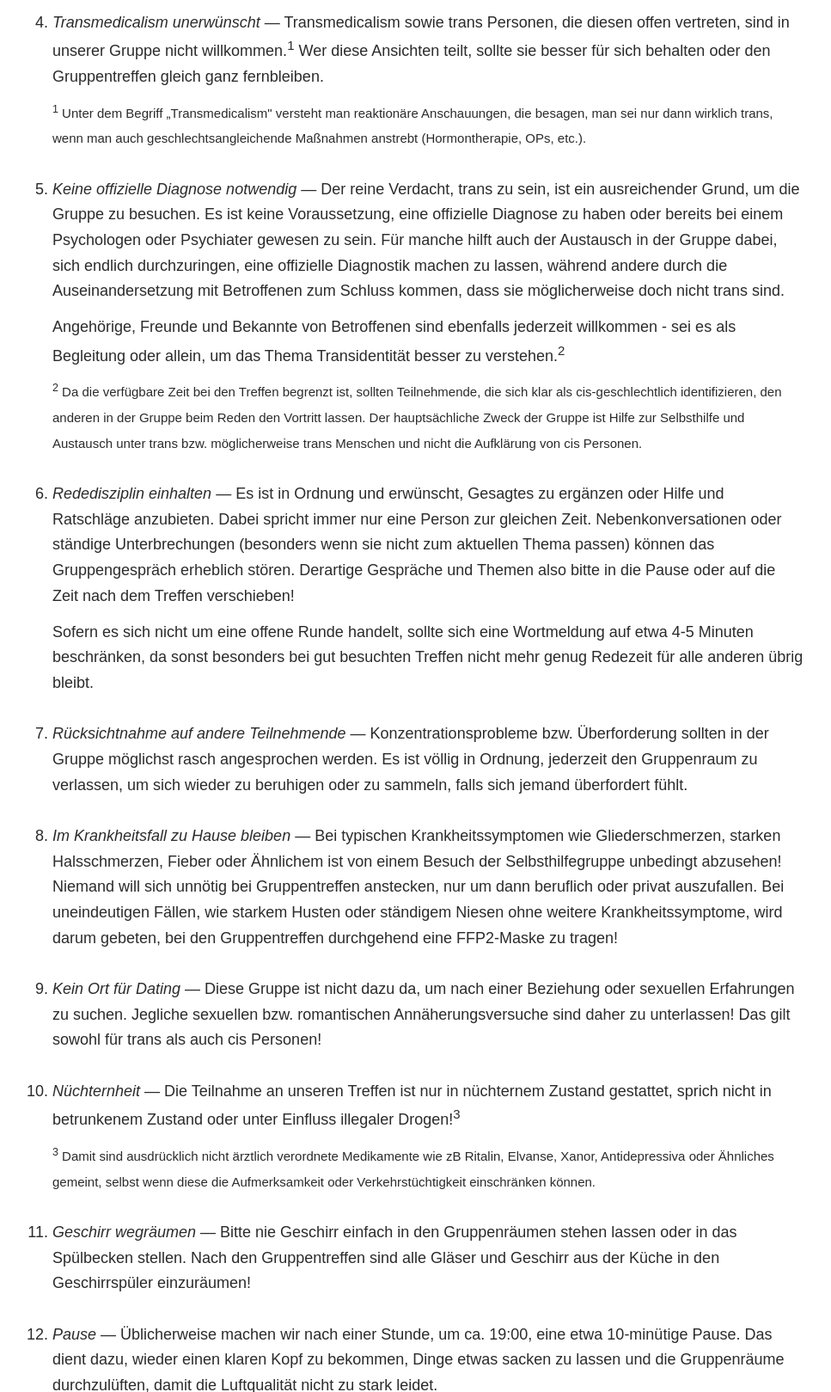
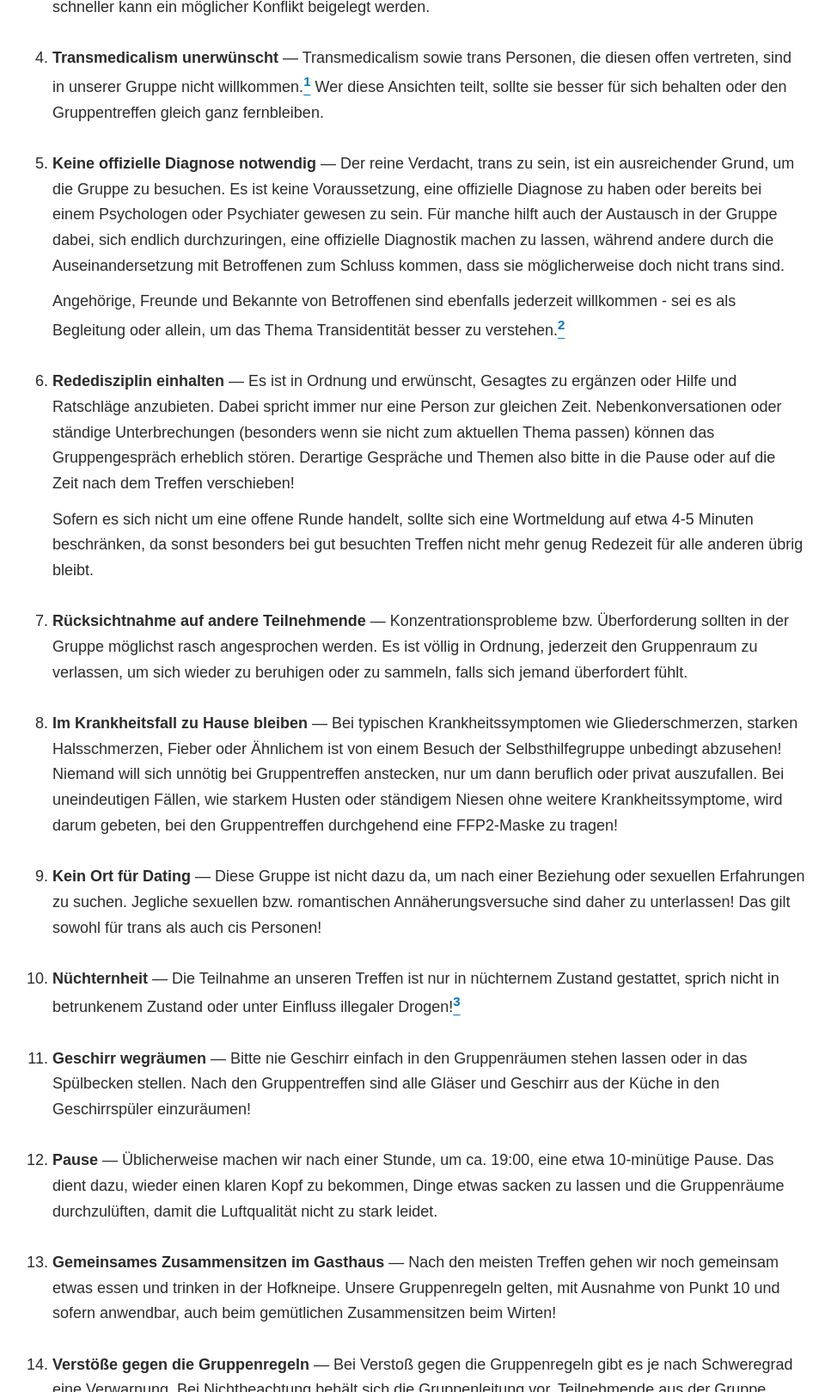
Before and after one commit to transinlinz/transinlinz.github.io, an Eleventy site: page src/code-of-conduct.md in a window 1280 px wide. Shown: the part 1181-2800 px from the top of the page at 86% size, without its empty margins (153-1120 px from the left). Built offline with nearby package versions, Linux system fonts and the light colour scheme; Eleventy itself is replaced by a stand-in of ours; files that its build step writes are made by us from their sources; a web font is replaced by a local one; what @tailwindcss/postcss would draw is missing.

Commit message:
Implement dynamic foot notes in code of conduct

```diff
--- a/src/code-of-conduct.md
+++ b/src/code-of-conduct.md
@@ -17,15 +17,19 @@ _Stand: 30. Dezember 2025_
   ersetzen können.
 </p>
 
-1. <em>Vertraulichkeit in der Gruppe</em> — Alles, was in der Gruppe besprochen wird, bleibt in der
+<br />
+
+<p>
+
+1. <b>Vertraulichkeit in der Gruppe</b> — Alles, was in der Gruppe besprochen wird, bleibt in der
    Gruppe und ist vertraulich zu behandeln!
 
-1. <em>Verantwortung für sich selbst</em> — Üblicherweise gibt es zu Beginn des Treffens eine kleine
+1. <b>Verantwortung für sich selbst</b> — Üblicherweise gibt es zu Beginn des Treffens eine kleine
    Vorstellrunde. Jedes Mitglied übernimmt die Verantwortung für sich selbst und achtet darauf, nur
    so viel von sich preiszugeben, wie man möchte. Einfach nur zuhören zu wollen ist ebenfalls völlig
    in Ordnung.
 
-1. <em>Gegenseitige Achtung und Respekt</em> — Wir begegnen jedem Mitglied in der Gruppe mit Respekt
+1. <b>Gegenseitige Achtung und Respekt</b> — Wir begegnen jedem Mitglied in der Gruppe mit Respekt
    und Achtung. Rassismus, Frauenfeindlichkeit, Behindertenfeindlichkeit, Homophobie, Transphobie
    oder ähnliche diskriminierende Ansichten haben in der Gruppe nichts verloren, auch dann, wenn sie
    nicht direkt gegen andere Teilnehmende gerichtet sind!
@@ -39,15 +43,12 @@ _Stand: 30. Dezember 2025_
    In jeder Gruppe kann es auch zu Unstimmigkeiten kommen. Je rascher darüber gesprochen wird, desto
    schneller kann ein möglicher Konflikt beigelegt werden.
 
-1. <em>Transmedicalism unerwünscht</em> — Transmedicalism sowie trans Personen, die diesen offen
-   vertreten, sind in unserer Gruppe nicht willkommen.<sup>1</sup> Wer diese Ansichten teilt, sollte
-   sie besser für sich behalten oder den Gruppentreffen gleich ganz fernbleiben.
+1. <b>Transmedicalism unerwünscht</b> — Transmedicalism sowie trans Personen, die diesen offen
+   vertreten, sind in unserer Gruppe nicht willkommen.<a href="#fn-1" id="fnref-1"><sup>1</sup></a>
+   Wer diese Ansichten teilt, sollte sie besser für sich behalten oder den Gruppentreffen gleich
+   ganz fernbleiben.
 
-   <small><sup>1</sup> Unter dem Begriff „Transmedicalism" versteht man reaktionäre Anschauungen,
-   die besagen, man sei nur dann wirklich trans, wenn man auch geschlechtsangleichende Maßnahmen
-   anstrebt (Hormontherapie, OPs, etc.).</small>
-
-1. <em>Keine offizielle Diagnose notwendig</em> — Der reine Verdacht, trans zu sein, ist ein
+1. <b>Keine offizielle Diagnose notwendig</b> — Der reine Verdacht, trans zu sein, ist ein
    ausreichender Grund, um die Gruppe zu besuchen. Es ist keine Voraussetzung, eine offizielle
    Diagnose zu haben oder bereits bei einem Psychologen oder Psychiater gewesen zu sein. Für manche
    hilft auch der Austausch in der Gruppe dabei, sich endlich durchzuringen, eine offizielle
@@ -55,15 +56,11 @@ _Stand: 30. Dezember 2025_
    Schluss kommen, dass sie möglicherweise doch nicht trans sind.
 
    Angehörige, Freunde und Bekannte von Betroffenen sind ebenfalls jederzeit willkommen - sei es als
-   Begleitung oder allein, um das Thema Transidentität besser zu verstehen.<sup>2</sup>
+   Begleitung oder allein, um das Thema Transidentität besser zu
+   verstehen.<a href="#fn-2" id="fnref-2"><sup>2</sup></a>
 
-   <small><sup>2</sup> Da die verfügbare Zeit bei den Treffen begrenzt ist, sollten Teilnehmende,
-   die sich klar als cis-geschlechtlich identifizieren, den anderen in der Gruppe beim Reden den
-   Vortritt lassen. Der hauptsächliche Zweck der Gruppe ist Hilfe zur Selbsthilfe und Austausch
-   unter trans bzw. möglicherweise trans Menschen und nicht die Aufklärung von cis Personen.</small>
-
-1. <em>Rededisziplin einhalten</em> — Es ist in Ordnung und erwünscht, Gesagtes zu ergänzen oder
-   Hilfe und Ratschläge anzubieten. Dabei spricht immer nur eine Person zur gleichen Zeit.
+1. <b>Rededisziplin einhalten</b> — Es ist in Ordnung und erwünscht, Gesagtes zu ergänzen oder Hilfe
+   und Ratschläge anzubieten. Dabei spricht immer nur eine Person zur gleichen Zeit.
    Nebenkonversationen oder ständige Unterbrechungen (besonders wenn sie nicht zum aktuellen Thema
    passen) können das Gruppengespräch erheblich stören. Derartige Gespräche und Themen also bitte in
    die Pause oder auf die Zeit nach dem Treffen verschieben!
@@ -72,41 +69,58 @@ _Stand: 30. Dezember 2025_
    Minuten beschränken, da sonst besonders bei gut besuchten Treffen nicht mehr genug Redezeit für
    alle anderen übrig bleibt.
 
-1. <em>Rücksichtnahme auf andere Teilnehmende</em> — Konzentrationsprobleme bzw. Überforderung
-   sollten in der Gruppe möglichst rasch angesprochen werden. Es ist völlig in Ordnung, jederzeit
-   den Gruppenraum zu verlassen, um sich wieder zu beruhigen oder zu sammeln, falls sich jemand
+1. <b>Rücksichtnahme auf andere Teilnehmende</b> — Konzentrationsprobleme bzw. Überforderung sollten
+   in der Gruppe möglichst rasch angesprochen werden. Es ist völlig in Ordnung, jederzeit den
+   Gruppenraum zu verlassen, um sich wieder zu beruhigen oder zu sammeln, falls sich jemand
    überfordert fühlt.
 
-1. <em>Im Krankheitsfall zu Hause bleiben</em> — Bei typischen Krankheitssymptomen wie
+1. <b>Im Krankheitsfall zu Hause bleiben</b> — Bei typischen Krankheitssymptomen wie
    Gliederschmerzen, starken Halsschmerzen, Fieber oder Ähnlichem ist von einem Besuch der
    Selbsthilfegruppe unbedingt abzusehen! Niemand will sich unnötig bei Gruppentreffen anstecken,
    nur um dann beruflich oder privat auszufallen. Bei uneindeutigen Fällen, wie starkem Husten oder
    ständigem Niesen ohne weitere Krankheitssymptome, wird darum gebeten, bei den Gruppentreffen
    durchgehend eine FFP2-Maske zu tragen!
 
-1. <em>Kein Ort für Dating</em> — Diese Gruppe ist nicht dazu da, um nach einer Beziehung oder
+1. <b>Kein Ort für Dating</b> — Diese Gruppe ist nicht dazu da, um nach einer Beziehung oder
    sexuellen Erfahrungen zu suchen. Jegliche sexuellen bzw. romantischen Annäherungsversuche sind
    daher zu unterlassen! Das gilt sowohl für trans als auch cis Personen!
 
-1. <em>Nüchternheit</em> — Die Teilnahme an unseren Treffen ist nur in nüchternem Zustand gestattet,
-   sprich nicht in betrunkenem Zustand oder unter Einfluss illegaler Drogen!<sup>3</sup>
+1. <b>Nüchternheit</b> — Die Teilnahme an unseren Treffen ist nur in nüchternem Zustand gestattet,
+   sprich nicht in betrunkenem Zustand oder unter Einfluss illegaler
+   Drogen!<a href="#fn-3" id="fnref-3"><sup>3</sup></a>
 
-   <small><sup>3</sup> Damit sind ausdrücklich nicht ärztlich verordnete Medikamente wie zB Ritalin,
-   Elvanse, Xanor, Antidepressiva oder Ähnliches gemeint, selbst wenn diese die Aufmerksamkeit oder
-   Verkehrstüchtigkeit einschränken können.</small>
-
-1. <em>Geschirr wegräumen</em> — Bitte nie Geschirr einfach in den Gruppenräumen stehen lassen oder
-   in das Spülbecken stellen. Nach den Gruppentreffen sind alle Gläser und Geschirr aus der Küche in
+1. <b>Geschirr wegräumen</b> — Bitte nie Geschirr einfach in den Gruppenräumen stehen lassen oder in
+   das Spülbecken stellen. Nach den Gruppentreffen sind alle Gläser und Geschirr aus der Küche in
    den Geschirrspüler einzuräumen!
 
-1. <em>Pause</em> — Üblicherweise machen wir nach einer Stunde, um ca. 19:00, eine etwa 10-minütige
+1. <b>Pause</b> — Üblicherweise machen wir nach einer Stunde, um ca. 19:00, eine etwa 10-minütige
    Pause. Das dient dazu, wieder einen klaren Kopf zu bekommen, Dinge etwas sacken zu lassen und die
    Gruppenräume durchzulüften, damit die Luftqualität nicht zu stark leidet.
 
-1. <em>Gemeinsames Zusammensitzen im Gasthaus</em> — Nach den meisten Treffen gehen wir noch
-   gemeinsam etwas essen und trinken in der Hofkneipe. Unsere Gruppenregeln gelten, mit Ausnahme von
-   Punkt 10 und sofern anwendbar, auch beim gemütlichen Zusammensitzen beim Wirten!
+1. <b>Gemeinsames Zusammensitzen im Gasthaus</b> — Nach den meisten Treffen gehen wir noch gemeinsam
+   etwas essen und trinken in der Hofkneipe. Unsere Gruppenregeln gelten, mit Ausnahme von Punkt 10
+   und sofern anwendbar, auch beim gemütlichen Zusammensitzen beim Wirten!
 
-1. <em>Verstöße gegen die Gruppenregeln</em> — Bei Verstoß gegen die Gruppenregeln gibt es je nach
+1. <b>Verstöße gegen die Gruppenregeln</b> — Bei Verstoß gegen die Gruppenregeln gibt es je nach
    Schweregrad eine Verwarnung. Bei Nichtbeachtung behält sich die Gruppenleitung vor, Teilnehmende
    aus der Gruppe auszuschließen - vorübergehend oder permanent.
+
+</p>
+
+<hr />
+
+<small id="fn-1"><a href="#fnref-1"><sup>1</sup></a> Unter dem Begriff „Transmedicalism" versteht
+man reaktionäre Anschauungen, die besagen, man sei nur dann wirklich trans, wenn man auch
+geschlechtsangleichende Maßnahmen anstrebt (Hormontherapie, OPs, etc.).
+<a href="#fnref-1" aria-label="Zurück zur Referenz">↩</a></small>
+
+<small id="fn-2"><a href="#fnref-2"><sup>2</sup></a> Da die verfügbare Zeit bei den Treffen begrenzt
+ist, sollten Teilnehmende, die sich klar als cis-geschlechtlich identifizieren, den anderen in der
+Gruppe beim Reden den Vortritt lassen. Der hauptsächliche Zweck der Gruppe ist Hilfe zur Selbsthilfe
+und Austausch unter trans bzw. möglicherweise trans Menschen und nicht die Aufklärung von cis
+Personen. <a href="#fnref-2" aria-label="Zurück zur Referenz">↩</a></small>
+
+<small id="fn-3"><a href="#fnref-3"><sup>3</sup></a> Damit sind ausdrücklich nicht ärztlich
+verordnete Medikamente wie zB Ritalin, Elvanse, Xanor, Antidepressiva oder Ähnliches gemeint, selbst
+wenn diese die Aufmerksamkeit oder Verkehrstüchtigkeit einschränken können.
+<a href="#fnref-3" aria-label="Zurück zur Referenz">↩</a></small>
```
Also changed, not shown: CLAUDE.md (+11 -0 lines).
